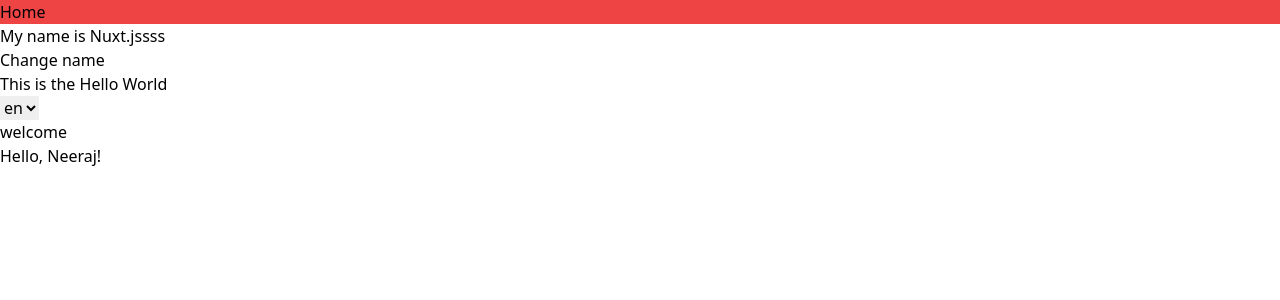
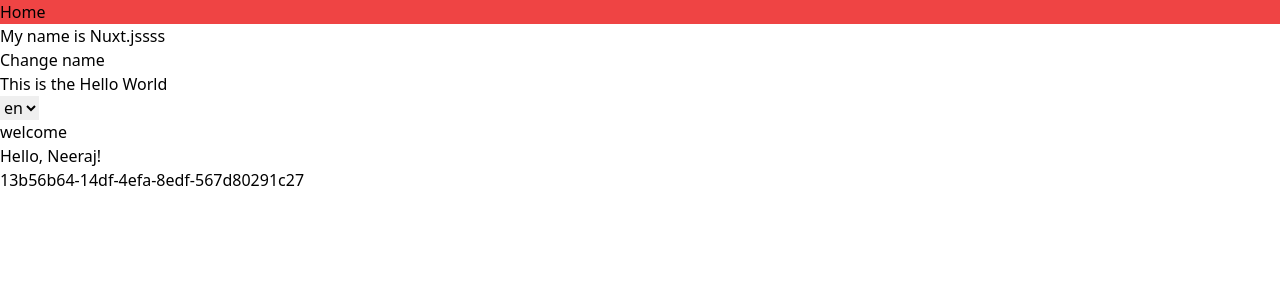
Before and after one commit to neeraj2021/fa_nuxt3_dms_client, a Nuxt app: page / in a window 1280 px wide. Shown: the top 300 px of the page. Built offline with nearby package versions, Linux system fonts and the light colour scheme.

Commit message:
feat(plugin): add uuid plugin support

```diff
--- a/package.json
+++ b/package.json
@@ -12,11 +12,13 @@
   "dependencies": {
     "axios": "^1.6.7",
     "nuxt": "^3.10.2",
+    "uuid": "^9.0.1",
     "vue": "^3.4.19",
     "vue-router": "^4.2.5"
   },
   "devDependencies": {
     "@nuxtjs/i18n": "^8.1.1",
-    "@nuxtjs/tailwindcss": "^6.11.4"
+    "@nuxtjs/tailwindcss": "^6.11.4",
+    "@types/uuid": "^9.0.8"
   }
 }
--- a/pages/index.vue
+++ b/pages/index.vue
@@ -11,6 +11,9 @@
       </select>
       <p>{{ $t("welcome") }}</p>
       <p>{{ $t("hello") }}</p>
+      <h1>
+        {{ $uuid }}
+      </h1>
     </form>
   </div>
 </template>
--- a/plugins/axios.ts
+++ b/plugins/axios.ts
@@ -12,7 +12,6 @@ const axiosConfig = {
 const http = axios.create(axiosConfig);
 
 export default defineNuxtPlugin((nuxtApp) => {
-  console.log("axios plugin", nuxtApp);
   return {
     provide: {
       axios: http,
--- /dev/null
+++ b/plugins/uuid.ts
@@ -0,0 +1,10 @@
+import { v4 as uuidv4 } from "uuid";
+
+export default defineNuxtPlugin((nuxtApp) => {
+  //   nuxtApp.provide("uuid", uuidv4);
+  return {
+    provide: {
+      uuid: uuidv4(),
+    },
+  };
+});
```
Also changed, not shown: 1 other file (tests, documents, lock files or other folders).
